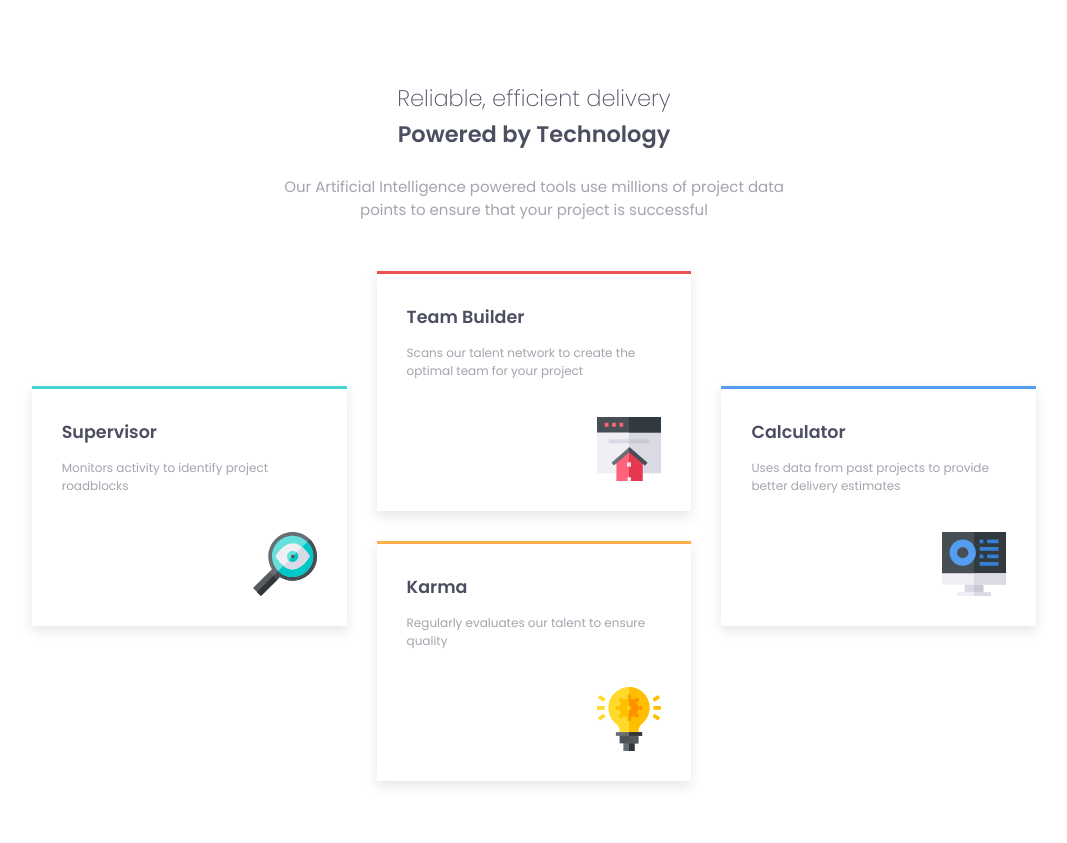
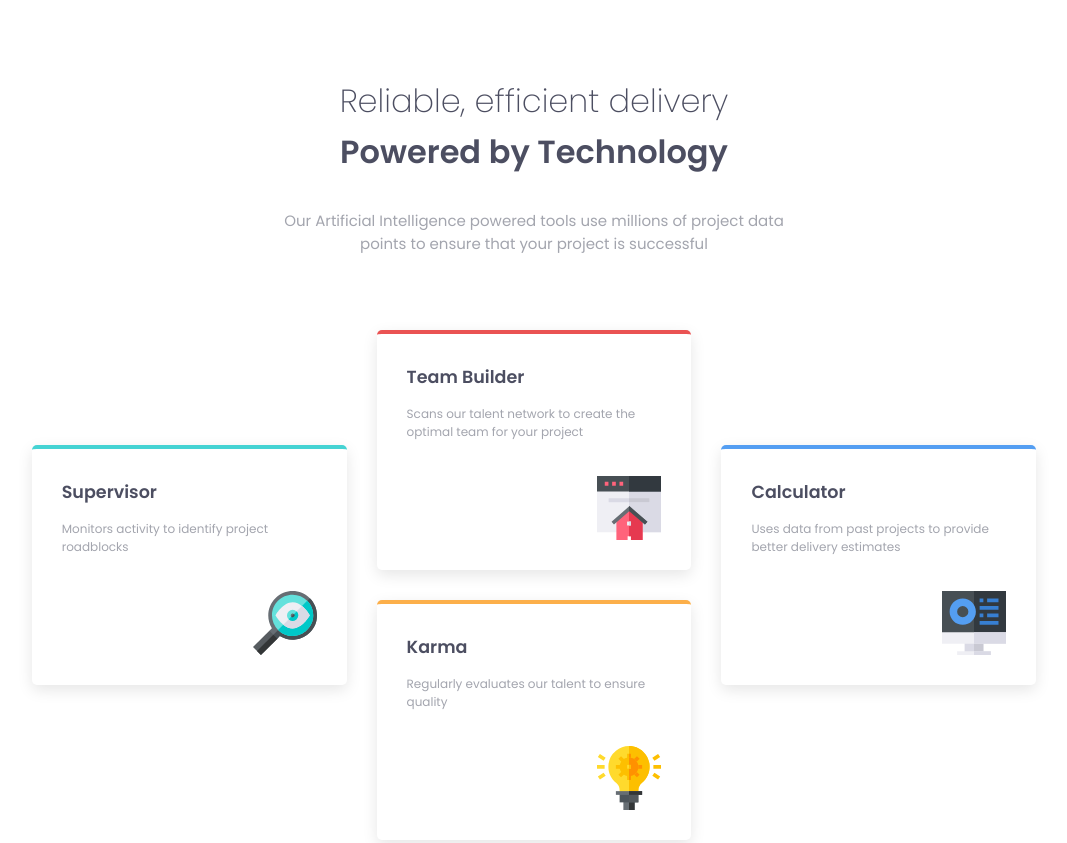
Before and after one commit to tomdolton/Four-card-feature-section, a plain HTML site: page index.html in a window 1280 px wide. Shown: the top 843 px of the page, without its empty margins (106-1173 px from the left). Drawn offline with Linux system fonts and the light colour scheme.

Commit message:
Improve layout for even larger screens

```diff
--- a/index.html
+++ b/index.html
@@ -157,7 +157,7 @@
     <footer>
       <p class="attribution">
         Challenge by <a href="https://www.frontendmentor.io?ref=challenge" target="_blank">Frontend Mentor</a>.
-        Coded by <a href="#">Tom Dolton</a>.
+        Coded by <a href="https://www.github.com/tomdolton">Tom Dolton</a>.
       </p>
     </footer>
   </div>
--- a/main.css
+++ b/main.css
@@ -57,11 +57,13 @@ section {
 
 .header {
   text-align: center;
-  padding: 50px 0;
-  margin-top: 30px;
+  /* padding: 50px 0; */
+  margin-top: 75px;
+  margin-bottom: 75px;
 }
 
 h1 {
+  font-size: 2rem;
   line-height: 1.6;
 
 }
@@ -82,13 +84,14 @@ h1 {
 /* Boxes section */
 
 .box {
-  max-width: 100%;
+  /* max-width: 335px; */
   margin: 1em 0;
-  border-top: solid;
-  box-shadow: 0px 5px 12px 0px rgba(0,0,0,0.1);
+  border-top: 4px solid;
+  box-shadow: 0px 5px 15px 0px rgba(0,0,0,0.1);
   position: relative;
   padding: 2em;
   height: 240px;
+  border-radius: 5px;
 }
 
 .box--cyan {
@@ -130,7 +133,7 @@ h1 {
 
   /* Large screen header section */
   .header {
-    max-width: 40%;
+    max-width: 500px;
   }
 
   /* Large screen boxes section */
@@ -138,11 +141,12 @@ h1 {
     display: flex;
     flex-wrap: wrap;
     justify-content: center;
+    max-width: 1300px;
   }
 
   .box {
     flex: 0 0 30%;
-    max-width: 30%;
+    max-width: 335px;
   }
 
   .box--cyan,
```
